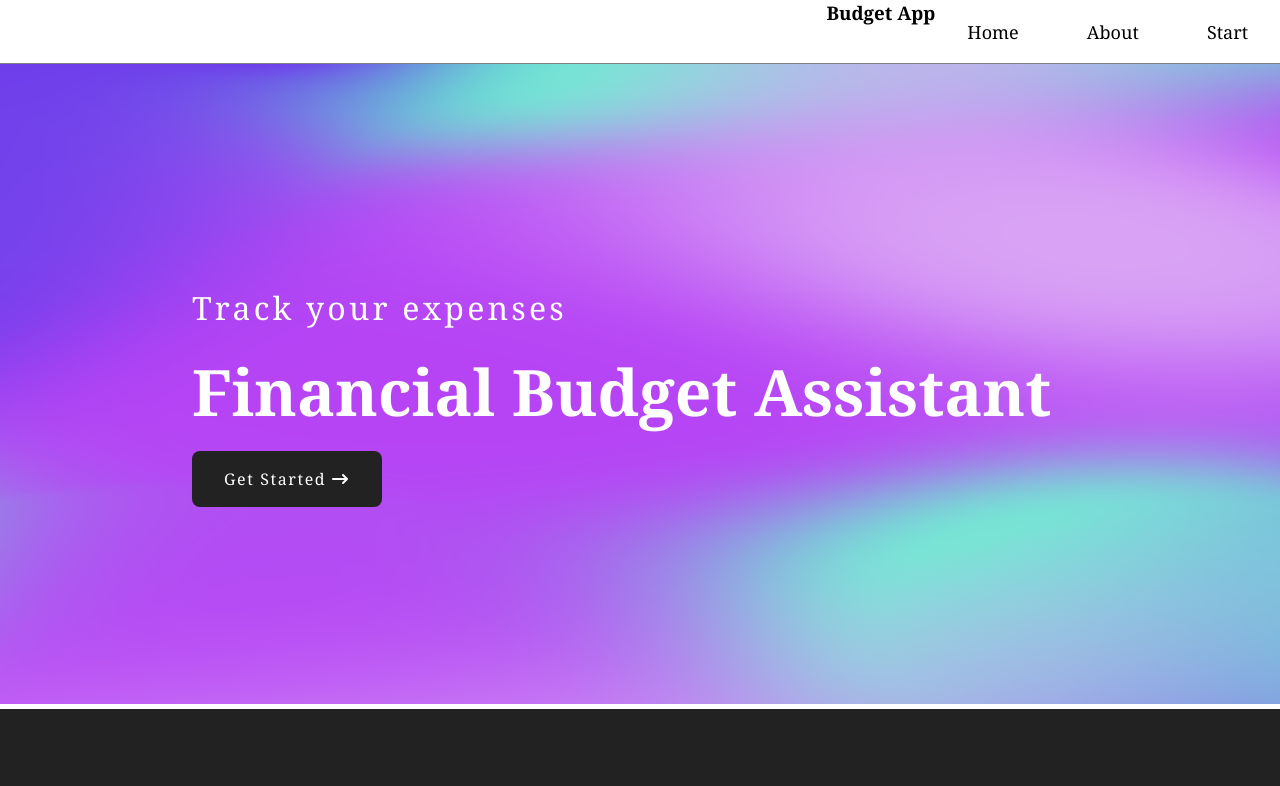
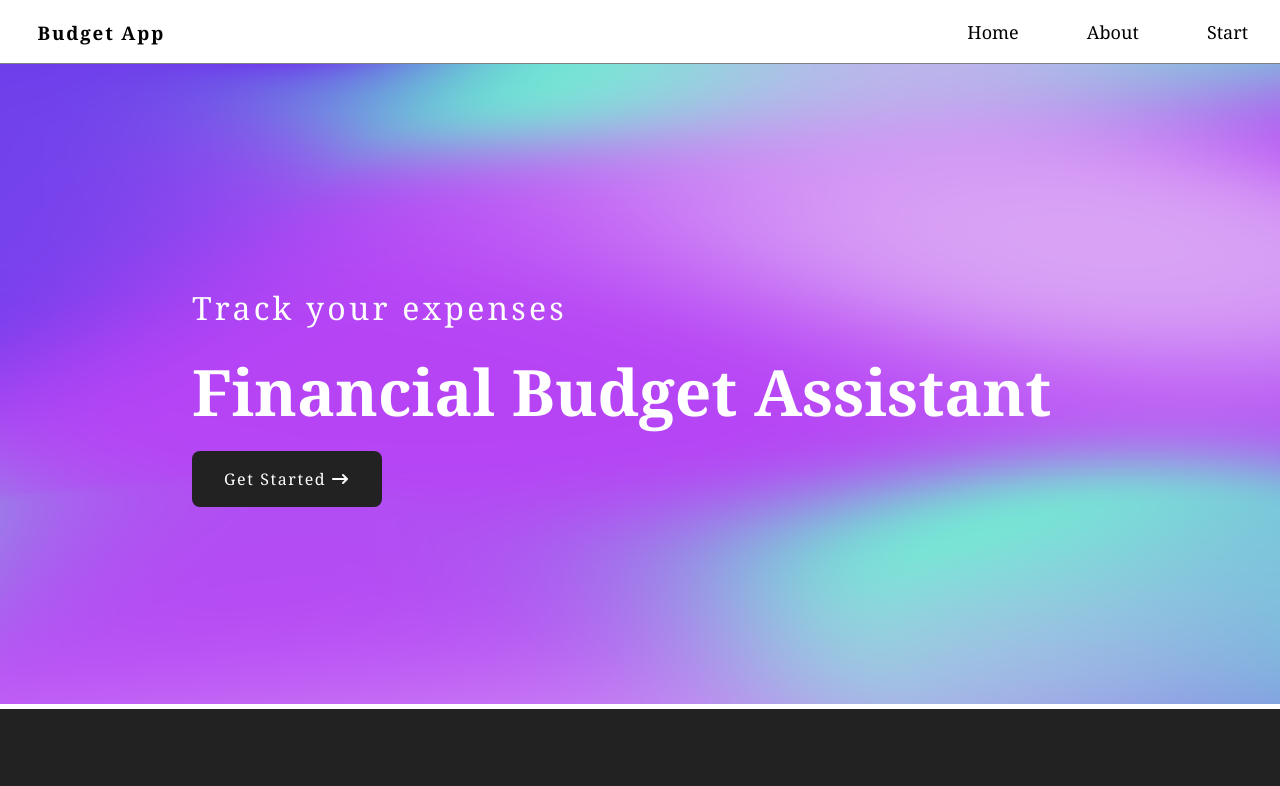
Before and after one commit to YevgeniaMinchuk/budget-app, a plain HTML site: page index.html in a window 1280 px wide. Shown: the top 786 px of the page. Drawn offline with Linux system fonts and the light colour scheme.

Commit message:
Update style.css
Add styling to the logo in the header

```diff
--- a/style.css
+++ b/style.css
@@ -27,6 +27,12 @@ nav{
     height: 4em;
     z-index: 100;
     border-bottom: 1px solid grey;
+}
+.topbar h3 {
+    flex: 1;
+    padding: 1em 2em;
+    letter-spacing: 0.1em;
+    line-height: 1.5;
 }
 nav ul li {
     display: inline-block;
```
